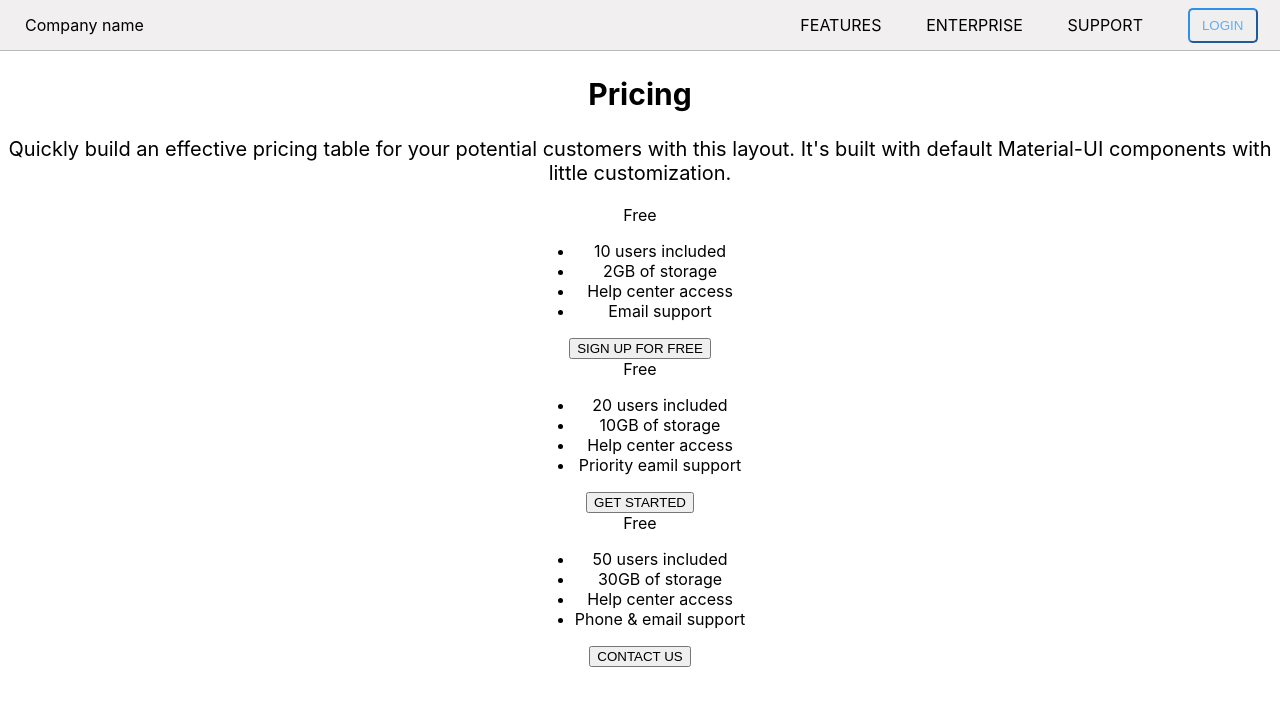
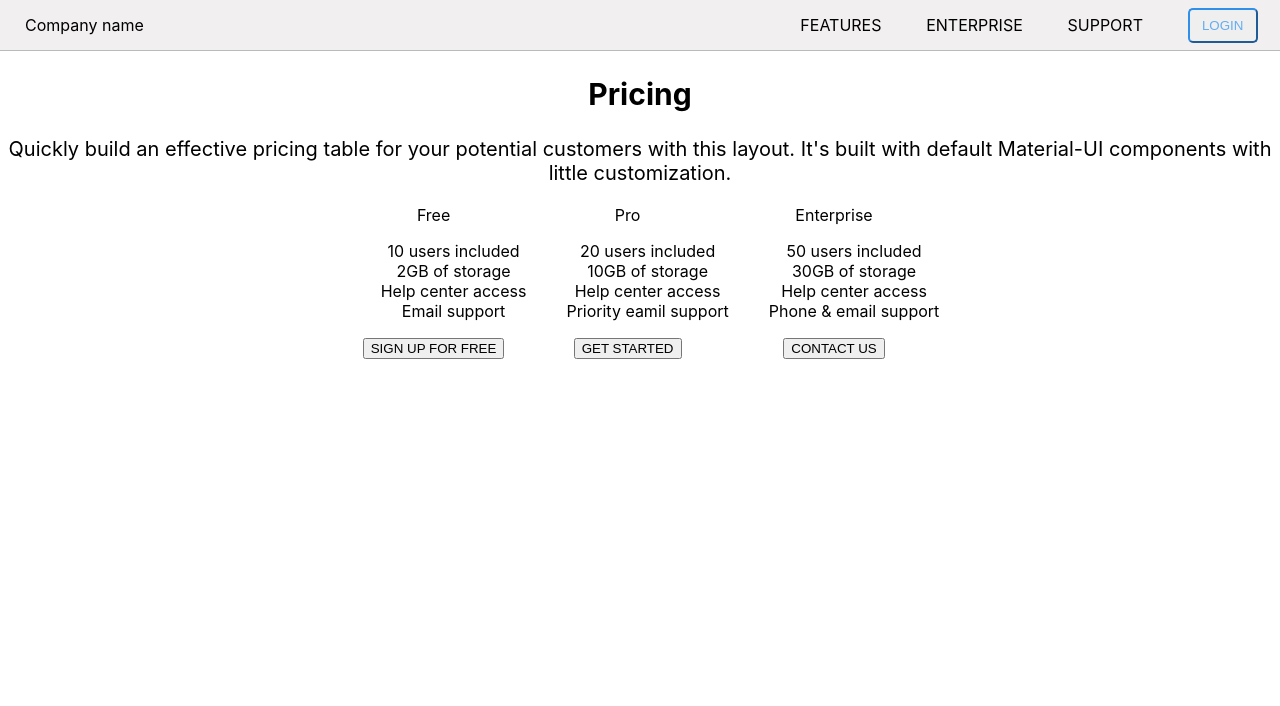
Before and after one commit to madhuvayya/React-UI, a React (Create React App) app: page / in a window 1280 px wide. Shown: the top 706 px of the page. Built offline with nearby package versions, Linux system fonts and the light colour scheme.

Commit message:
Justified pricing divisions in center

```diff
--- a/src/components/Subscription.js
+++ b/src/components/Subscription.js
@@ -15,20 +15,21 @@ class Subscription extends Component {
                         Free
                     </div>
                     <div class="subs-body">
-                        <ul>
+                        <ul class="list">
                             <li>10 users included</li>
                             <li>2GB of storage</li>
                             <li>Help center access</li>
                             <li>Email support</li>
                         </ul>
                         <button>SIGN UP FOR FREE</button>
+                    </div>
                 </div>
                 <div class="pro">
-                <div class="subs-title">
-                        Free
+                    <div class="subs-title">
+                        Pro
                     </div>
                     <div class="subs-body">
-                        <ul>
+                        <ul class="list">
                             <li>20 users included</li>
                             <li>10GB of storage</li>
                             <li>Help center access</li>
@@ -39,10 +40,10 @@ class Subscription extends Component {
                 </div>
                 <div class="enterprise">
                     <div class="subs-title">
-                        Free
+                    Enterprise
                     </div>
                     <div class="subs-body">
-                        <ul>
+                        <ul class="list">
                             <li>50 users included</li>
                             <li>30GB of storage</li>
                             <li>Help center access</li>
@@ -53,7 +54,6 @@ class Subscription extends Component {
                 </div>
             </div>
         </div>
-    </div>
     };
 }
 
--- a/src/css/style.css
+++ b/src/css/style.css
@@ -43,10 +43,8 @@ a {
 }
 
 .subscription {
-    height: 300px;
+    /* height: 300px; */
     text-align: center;
-    display: flex;
-    flex-direction: column;
 }
 
 .text {
@@ -58,3 +56,8 @@ a {
     flex-direction: row;
     justify-content: center;
 }
+
+.list {
+    list-style-type:none;
+    text-align: center;
+}
```
